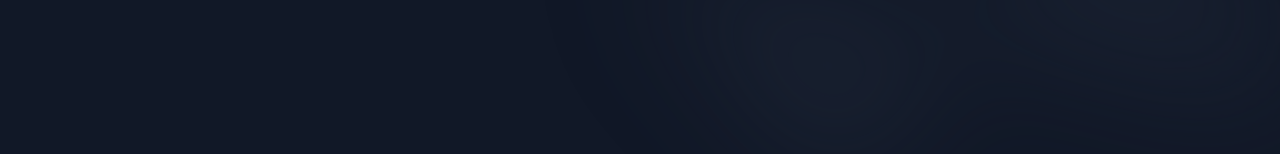
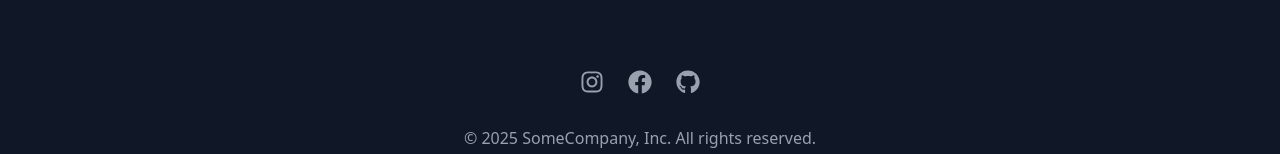
Before and after one commit to Milen03/AutoMile-React-project, a React (Vite) app in the folder client/: page / in a window 1280 px wide. Shown: the part 782-936 px from the top of the page. Built offline with nearby package versions, Linux system fonts and the light colour scheme; no server answers.

Commit message:
Add footer

```diff
--- a/client/package.json
+++ b/client/package.json
@@ -15,6 +15,7 @@
     "@tailwindcss/vite": "^4.0.14",
     "react": "^19.0.0",
     "react-dom": "^19.0.0",
+    "react-icons": "^5.5.0",
     "react-router": "^7.3.0",
     "tailwindcss": "^4.0.14"
   },
--- a/client/src/App.jsx
+++ b/client/src/App.jsx
@@ -1,6 +1,5 @@
 
 import './App.css'
-import { useState } from 'react'
 import { Route,Routes } from 'react-router'
 import Header from './components/header/Header.jsx'
 import Home from './components/home/Home.jsx'
@@ -15,6 +14,8 @@
 import usePersistedState from './hooks/usePersistedState.js'
 import AuthGuard from './components/guards/Authguard.jsx'
 import GuestGuard from './components/guards/GuestGuard.jsx'
+import Footer from './components/footer/Footer.jsx'
+
 
 function App() {
   const [authData,setAuthData] = usePersistedState('auth',{})
@@ -46,6 +47,7 @@
     <Route path='/register' element={<Register />}/>
     </Route>
     </Routes>
+    <Footer/>
     </UserContext.Provider>
     </>
   )
--- a/client/src/components/details/Details.jsx
+++ b/client/src/components/details/Details.jsx
@@ -2,7 +2,6 @@
 import { Link, useNavigate, useParams } from "react-router"
 import useAuth from "../../hooks/useAuth.js"
 import { useCar, useDelete } from "../../api/carsApi.js"
-import { useState } from "react"
 import { useLike, } from "../../api/likeAPI.js"
 
 export default function Details() {
@@ -11,6 +10,7 @@
   const { carId } = useParams()
   const { car } = useCar(carId)
   const { deleteGame } = useDelete()
+
 
   const carDeleteClickHendler = async () => {
     const hasConfirm = confirm(`Are you sure you want to delete ${car.brand} Car?`)
@@ -98,6 +98,7 @@
 
                   {!isOwner && !liked && (
                     <button
+                      type="button"
                       onClick={addLike}
                       className="mt-10 flex w-full items-center justify-center rounded-md bg-indigo-600 px-8 py-3 text-base font-medium text-white hover:bg-indigo-500 focus:outline-none focus:ring-2 focus:ring-indigo-500 focus:ring-offset-2"
                     >
--- /dev/null
+++ b/client/src/components/footer/Footer.jsx
@@ -0,0 +1,39 @@
+import { FaInstagram, FaGithub,FaFacebook } from 'react-icons/fa';
+
+function Footer() {
+  return (
+    <section className="bg-gray-900 text-white">
+      <div className="max-w-screen-xl px-4 py-12 mx-auto space-y-8 overflow-hidden sm:px-6 lg:px-8">
+        <div className="flex justify-center mt-8 space-x-6">
+          <a
+            href="https://www.instagram.com/milen_atanasovv/"
+            className="text-gray-400 hover:text-gray-300"
+          >
+            <span className="sr-only">Instagram</span>
+            <FaInstagram className="w-6 h-6" aria-hidden="true" />
+          </a>
+          <a
+            href="https://www.facebook.com/profile.php?id=100002443156965"
+            className="text-gray-400 hover:text-gray-300"
+          >
+            <span className="sr-only">Facebook</span>
+            <FaFacebook className="w-6 h-6" aria-hidden="true" />
+          </a>
+          <a
+            href="https://github.com/Milen03/AutoMile-React-project"
+            className="text-gray-400 hover:text-gray-300"
+          >
+            <span className="sr-only">GitHub</span>
+            <FaGithub className="w-6 h-6" aria-hidden="true" />
+          </a>
+        </div>
+        <p className="mt-8 text-base leading-6 text-center text-gray-400">
+          © 2025 SomeCompany, Inc. All rights reserved. <br />
+          made by Milen Atanasov Atanasov
+        </p>
+      </div>
+    </section>
+  );
+}
+
+export default Footer;
--- a/client/src/components/home/Home.jsx
+++ b/client/src/components/home/Home.jsx
@@ -38,19 +38,8 @@
             </div>
           </div>
         </div>
-        {/* Втори тъмен градиент */}
-        <div
-          aria-hidden="true"
-          className="absolute inset-x-0 top-[calc(100%-13rem)] -z-10 transform-gpu overflow-hidden blur-3xl sm:top-[calc(100%-30rem)]"
-        >
-          <div
-            style={{
-              clipPath:
-                'polygon(74.1% 44.1%, 100% 61.6%, 97.5% 26.9%, 85.5% 0.1%, 80.7% 2%, 72.5% 32.5%, 60.2% 62.4%, 52.4% 68.1%, 47.5% 58.3%, 45.2% 34.5%, 27.5% 76.7%, 0.1% 64.9%, 17.9% 100%, 27.6% 76.8%, 76.1% 97.7%, 74.1% 44.1%)',
-            }}
-            className="relative left-[calc(50%+3rem)] aspect-[1155/678] w-[36.125rem] -translate-x-1/2 bg-gradient-to-tr from-gray-700 to-gray-900 opacity-30 sm:left-[calc(50%+36rem)] sm:w-[72.1875rem]"
-          />
-        </div>
+
+
       </div>
         </>
     )
```
Also changed, not shown: 1 other file (tests, documents, lock files or other folders).
